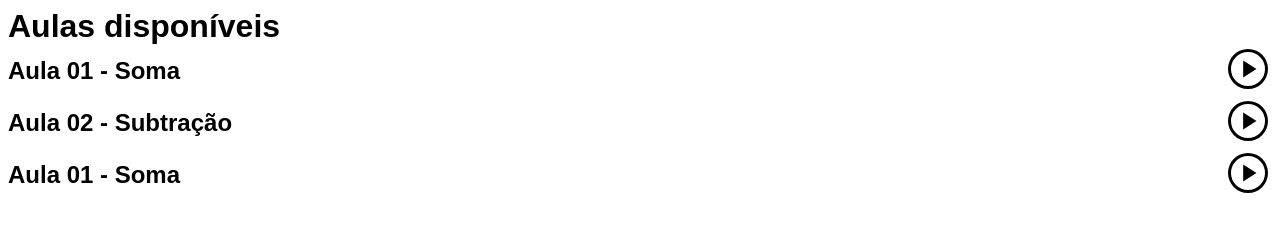
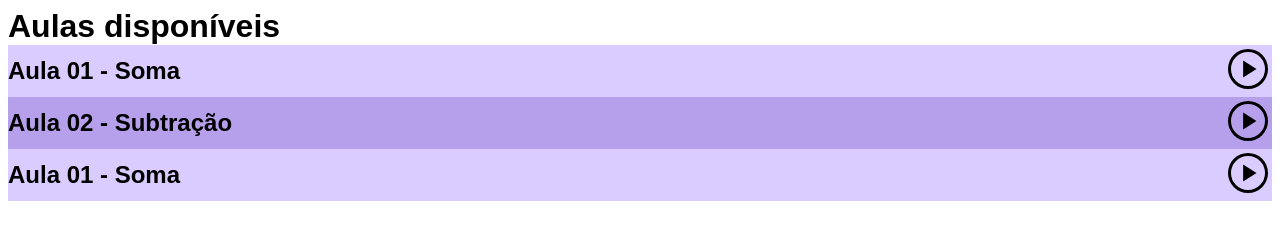
Before and after one commit to Otavioneres/otavioneres.github.io, a plain HTML site: page curso-matematica-basica.html in a window 1280 px wide. Drawn offline with Linux system fonts and the light colour scheme.

```diff
--- a/css-curso-matematica-basica/lista-aulas.css
+++ b/css-curso-matematica-basica/lista-aulas.css
@@ -2,4 +2,11 @@
   display: grid;
   grid-template-columns: 1fr auto;
   align-items: center;
+  background-color: #DBCCFF;
 }
+.lista-aulas:nth-child(2){
+  background-color: #B7A0EB;
+}
+.lista-aulas:hover{
+  background-color: #C8B3F9;
+}
```
